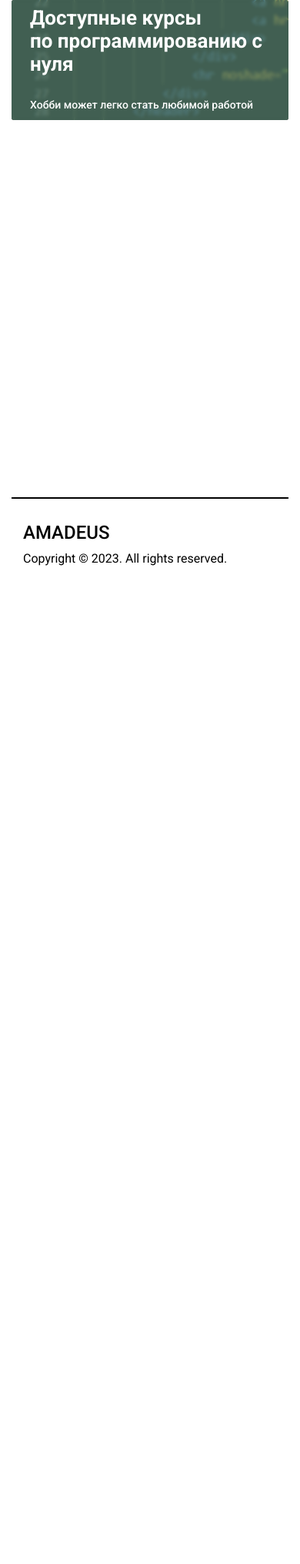
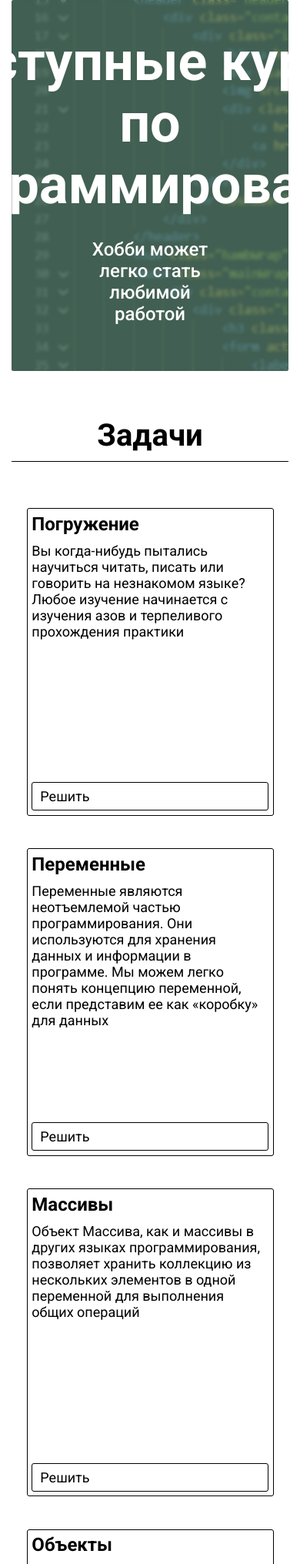
Before and after one commit to BZLOM4JOPbI/Amadeus-Courses, a Django app: page / in a window 390 px wide. Shown: the part 104-2136 px from the top of the page at 77% size. Before the commit the page ends 839 px from the top, so only its background shows below. Run offline with Django 4.2, Linux system fonts and the light colour scheme.

Commit message:
Новая система задач

```diff
--- a/Amadeus_project/main_pages/static/main_pages/css/style.css
+++ b/Amadeus_project/main_pages/static/main_pages/css/style.css
@@ -222,11 +222,11 @@ input[type='submit']:disabled {
 }
 /* Конец и слава богу*/
 
-/* Баннер индекса */
+/* Стили индекса */
 .codeBG {
-    /* background-image: url('Amadeus_project/main_pages/static/main_pages/img/blackbg.png'); */
     background-position: left;
     border-radius: 3px;
+    grid-area: banner;
 }
 .blur {
     background: rgba(89, 138, 118, 0.6);
@@ -246,7 +246,7 @@ input[type='submit']:disabled {
     font-size: 24px;
     font-weight: 500;
 }
-.mainInner {
+.bannerInner {
     display: flex;
     align-items: center;
     flex-direction: column;
@@ -254,119 +254,52 @@ input[type='submit']:disabled {
     text-align: center;
     border-radius: 3px;
 }
-@media screen and (max-width: 1220px) {
-    .mainTitle {
-        font-size: 60px;
-        line-height: 70px;
-    }
-    .mainSubtitle {
-        font-size: 27px;
+.mainInner {
+    margin-bottom: 50px;
+}
+.card {
+    border: 1.5px solid var(--main-color);
+    border-radius: 3px;
+    padding: 3vw;
+    display: flex;
+    flex-direction: column;
+    animation: none;
+    box-sizing: border-box;
+    min-height: 400px;
+}
+.cardGrid {
+    display: grid;
+    grid-template-rows: 1fr;
+    grid-template-columns: repeat( auto-fit, minmax(310px, 1fr) );
+    grid-gap: 5vh;
+}
+.card:hover {
+    animation: increaseScale .3s;
+    animation-fill-mode: forwards;
+}
+.taskTitle {
+    font-size: 24px;
+}
+.taskDesc {
+    margin: 10px 0px;
+    flex: 1 1 auto;
+    font-weight: 400;
+}
+.taskList {
+    margin: 60px 0;
+    text-align: center;
+    font-size: 40px;
+    padding-bottom: 10px;
+    border-bottom: 1.5px solid var(--main-color);
+}
+@media screen and (max-width: 680px) {
+    .cardGrid {
+        padding: 0 5vw;
     }
 }
-@media screen and (max-width: 1070px) {
-    .mainTitle {
-        font-size: 53px;
-        line-height: 62px;
-    }
-    .mainSubtitle {
-        font-size: 24px;
-    }
-}
-@media screen and (max-width: 807px) {
-    .mainTitle {
-        font-size: 51px;
-        line-height: 62px;
-    }
-    .mainSubtitle {
-        font-size: 24px;
-    }
-}
-@media screen and (max-width: 788px) {
-    .mainTitle {
-        font-size: 47px;
-        line-height: 53px;
-    }
-    .mainSubtitle {
-        font-size: 21px;
-    }
-    .mainInner {
-        padding: 30px 80px 40px;
-    }
-}
-@media screen and (max-width: 788px) {
-    .mainInner {
-        padding: 20px 60px 30px;
-    }
-}
-@media screen and (max-width: 690px) {
-    .mainTitle {
-        font-size: 44px;
-        line-height: 50px;
-    }
-    .mainSubtitle {
-        font-size: 21px;
-    }
-}
-@media screen and (max-width: 635px) {
-    .mainTitle {
-        font-size: 39px;
-        line-height: 47px;
-    }
-    .mainSubtitle {
-        font-size: 19px;
-    }
-}
-@media screen and (max-width: 580px) {
-    .mainTitle {
-        font-size: 35px;
-        line-height: 34px;
-        text-align: left;
-    }
-    .mainSubtitle {
-        font-size: 17px;
-        text-align: left;
-    }
-    .mainInner {
-        padding: 15px 50px 20px;
-        align-items: flex-start;
-    }
-}
-@media screen and (max-width: 520px) {
-    .mainInner {
-        padding: 10px 30px 15px;
-        align-items: flex-start;
-    }
-}
-@media screen and (max-width: 470px) {
-    .mainTitle {
-        font-size: 32px;
-        line-height: 39px;
-    }
-    .mainSubtitle {
-        font-size: 16px;
-    }
-}
-@media screen and (max-width: 440px) {
-    .mainTitle {
-        font-size: 29px;
-        line-height: 36px;
-    }
-    .mainSubtitle {
-        font-size: 14px;
-    }
-}
-@media screen and (max-width: 410px) {
-    .mainTitle {
-        font-size: 26px;
-        line-height: 30px;
-    }
-    .mainSubtitle {
-        font-size: 14px;
-    }
-}
-@media screen and (max-width: 390px) {
-    .mainInner {
-        padding: 8px 24px 12px;
+@media screen and (min-width: 300px){
+    .card {
+        padding: 1.5vw;
     }
 }
 /**/
@@ -389,7 +322,7 @@ input[type='submit']:disabled {
 .editorContainer {
     padding: 0 15px;
     box-sizing: border-box;
-    width: 65%;
+    width: 64%;
 }
 .editorInner {
     position: relative;
@@ -414,7 +347,6 @@ input[type='submit']:disabled {
 .ideInner > .container {
     display: flex;
     flex-direction: row;
-    flex-wrap: wrap;
     justify-content: space-between;
 }
 .courseText {
@@ -422,7 +354,7 @@ input[type='submit']:disabled {
 }
 .console {
     position: relative;
-    width: 35%;
+    width: 34%;
     height: 80vh;
     box-sizing: border-box;
     background-color: var(--main-color);
@@ -480,7 +412,7 @@ input[type='submit']:disabled {
     word-wrap: break-word;       /* Internet Explorer 5.5+ */
     font-family: 'Roboto';
 }
-.taskTitle {
+.tasktitle {
     display: block;
     padding: 5px 10px;
     text-align: center;
@@ -508,12 +440,11 @@ code {
 }
 .courseInner .console {
     height: auto;
-    min-height: 20vh;
     width: 100%;
-    max-height: 50vh;
 }
 .courseInner .consoleLogs {
-    max-height: 30vh;
+    min-height: 10vh;
+    max-height: 40vh;
     overflow-y: auto;
 }
 /**/
@@ -558,10 +489,10 @@ code {
 }
 @keyframes increaseScale {
     0% {
-        transform: scale(0.5);
+        transform: scale(1);
     }
     100% {
-        transform: scale(0.1);
+        transform: scale(1.05);
     }
 }
 /* */
--- a/Amadeus_project/main_pages/templates/main_pages/base.html
+++ b/Amadeus_project/main_pages/templates/main_pages/base.html
@@ -18,7 +18,7 @@
             <div class="container">
                 <div class="inner">
                     <h2><a href="{% url 'home_page' %}" class="titleHeader">Amadeus</a></h2>
-                    <div class="navBtnWrap"><a href="{% url 'course' %}" class="navBtn">Курсы</a><a href="{% url 'ide' %}" class="navBtn">IDE</a></div>
+                    <div class="navBtnWrap"><a href="{% url 'ide' %}" class="navBtn">IDE</a></div>
                     <img src=" {% static 'main_pages/img/bars-solid.svg' %}" alt="" class="hambBtn">
                     <div class="accountBtnWrap">
                         {% if user.is_authenticated %}
--- a/Amadeus_project/main_pages/templates/main_pages/index.html
+++ b/Amadeus_project/main_pages/templates/main_pages/index.html
@@ -11,11 +11,36 @@
 {% block content %}
     <main class="mainWrap">
         <div class="container">
-            <div class="codeBG" style="background-image: url({% static 'main_pages/img/blackbg.png' %});">
-                <div class="blur">
-                    <div class="mainInner">
-                        <h1 class="mainTitle">Доступные курсы<br>по программированию с нуля</h1>
-                        <h4 class="mainSubtitle">Хобби может легко стать любимой работой</h4>
+            <div class="mainInner">
+                <div class="codeBG" style="background-image: url({% static 'main_pages/img/blackbg.png' %});">
+                    <div class="blur">
+                        <div class="bannerInner">
+                            <h1 class="mainTitle">Доступные курсы по программированию</h1>
+                            <h4 class="mainSubtitle">Хобби может легко стать любимой работой</h4>
+                        </div>
+                    </div>
+                </div>
+                <h4 class="taskList">Задачи</h4>
+                <div class="cardGrid">
+                    <div class="card task1">
+                        <h5 class="taskTitle">Погружение</h6>
+                        <h6 class="taskDesc">Вы когда-нибудь пытались научиться читать, писать или говорить на незнакомом языке? Любое изучение начинается с изучения азов и терпеливого прохождения практики</h6>
+                        <a href="" class="Btn">Решить</a>
+                    </div>
+                    <div class="card task2">
+                        <h5 class="taskTitle">Переменные</h6>
+                        <h6 class="taskDesc">Переменные являются неотъемлемой частью программирования. Они используются для хранения данных и информации в программе. Мы можем легко понять концепцию переменной, если представим ее как «коробку» для данных</h6>
+                        <a href="" class="Btn">Решить</a>
+                    </div>
+                    <div class="card task3">
+                        <h5 class="taskTitle">Масcивы</h6>
+                        <h6 class="taskDesc">Объект Массива, как и массивы в других языках программирования, позволяет хранить коллекцию из нескольких элементов в одной переменной для выполнения общих операций</h6>
+                        <a href="" class="Btn">Решить</a>
+                    </div>
+                    <div class="card task4">
+                        <h5 class="taskTitle">Объекты</h6>
+                        <h6 class="taskDesc">Объект представляет собой коллекцию пар "ключ - значение", называемых свойствами. Сравните это с ручкой. Ручка - объект со свойствами: цветом, дизаном, весом, производителем</h6>
+                        <a href="" class="Btn">Решить</a>
                     </div>
                 </div>
             </div>
```
